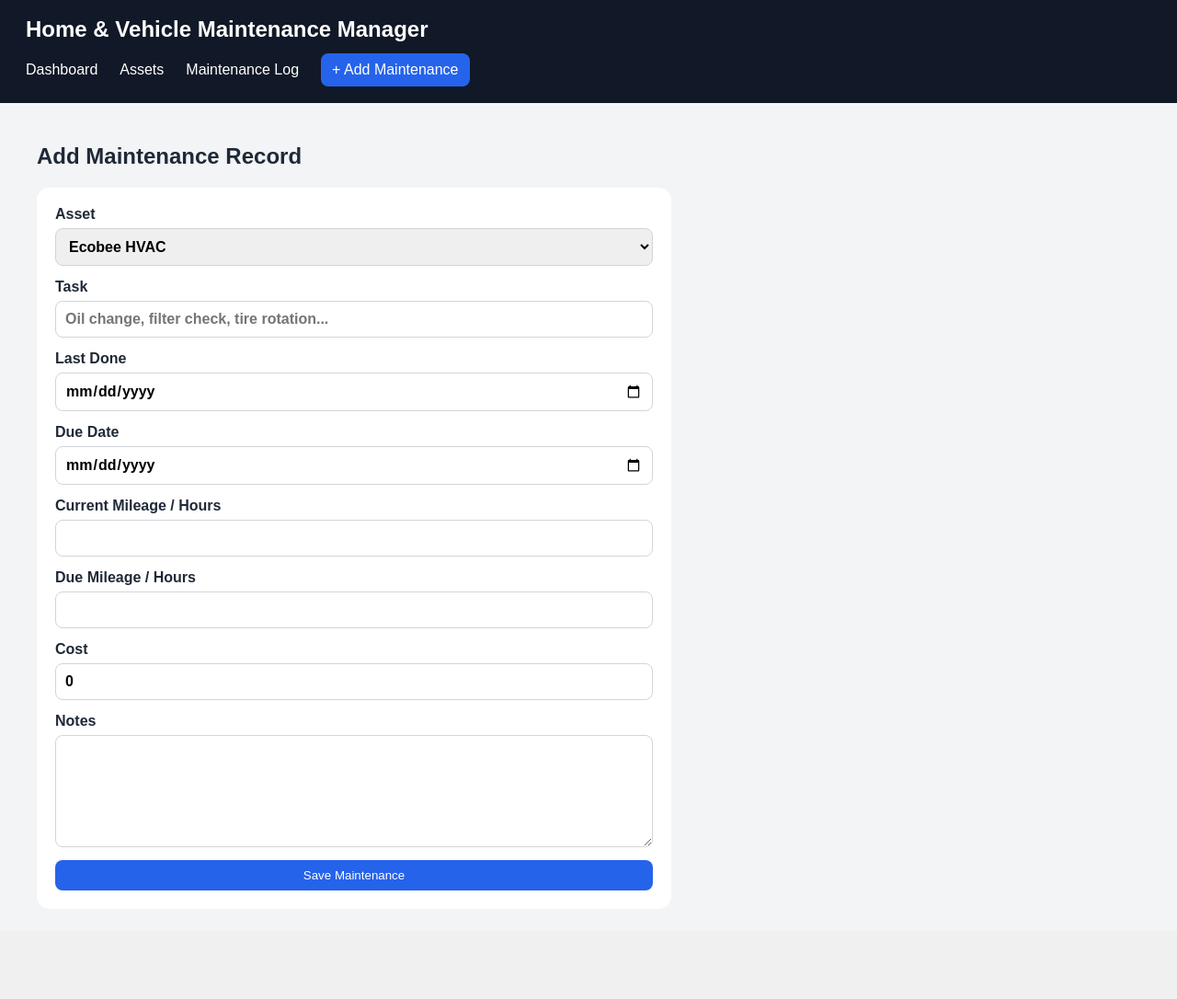
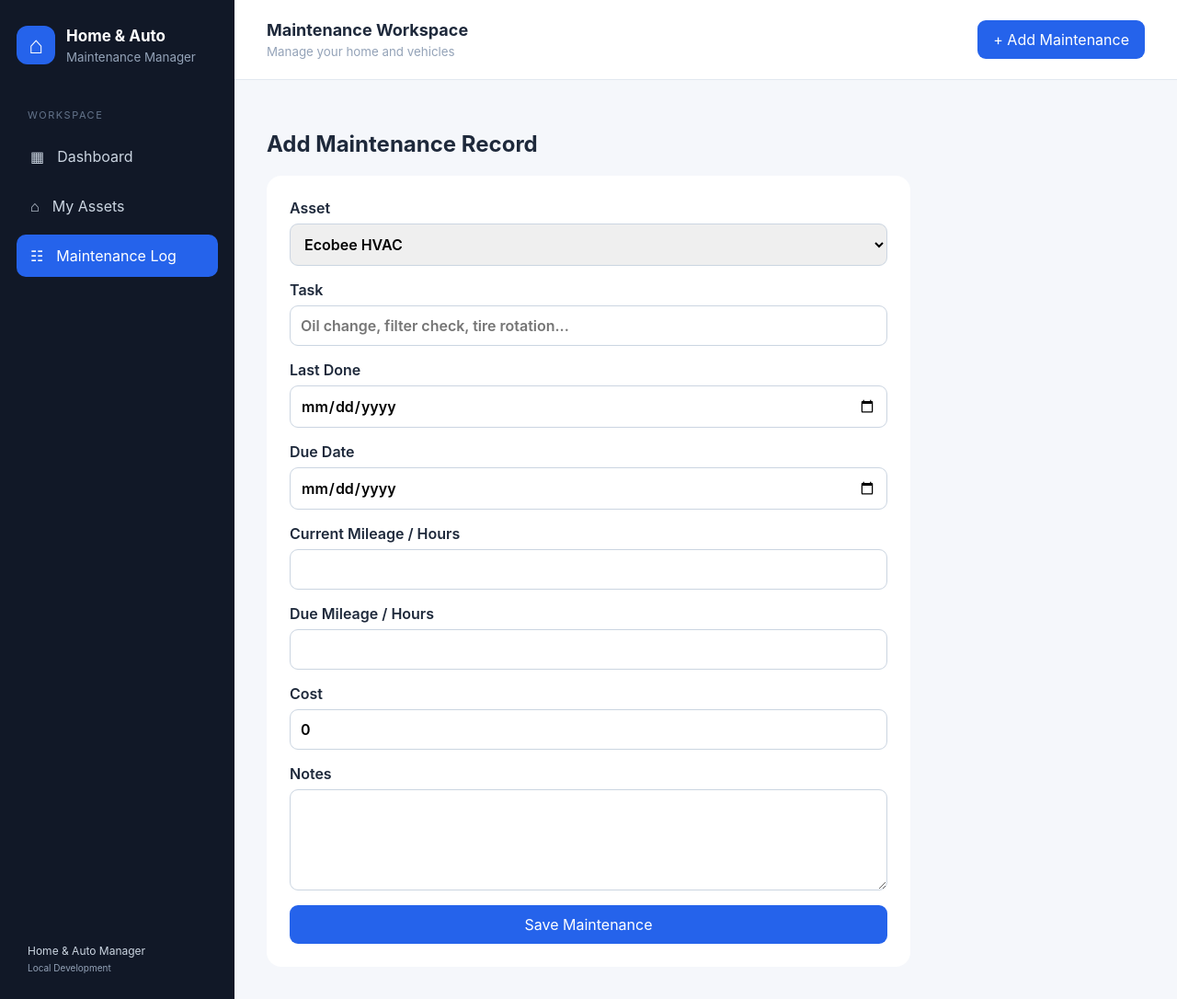
Before and after one commit to eljoyman27/vehicle_home_maintenance, a Flask app: page /maintenance/new in a window 1280 px wide. Shown: the whole page at 92% size. Before the commit the page ends 988 px from the top, so only its background shows below. Run offline with Flask 3, Linux system fonts and the light colour scheme; data comes from the database, SQL or seed files in the repository.

Commit message:
Improve dashboard UI and add empty maintenance state

```diff
--- a/app.py
+++ b/app.py
@@ -13,9 +13,6 @@ DB_PATH = APP_DIR / "maintenance.db"
 app = Flask(__name__)
 
 app.secret_key = os.environ.get("FLASK_SECRET_KEY")
-
-if not app.secret_key:
-    raise RuntimeError("FLASK_SECRET_KEY no está configurada")
 
 if not app.secret_key:
     raise RuntimeError("FLASK_SECRET_KEY no está configurada")
@@ -86,12 +83,16 @@ def days_until(due_date):
 
 def compute_status(due_date):
     d = days_until(due_date)
+
     if d is None:
-        return "Upcoming"
+        return "Not Scheduled"
+
     if d < 0:
         return "Overdue"
+
     if d <= 14:
         return "Due Soon"
+
     return "Upcoming"
 
 
@@ -117,13 +118,26 @@ def dashboard():
         item["days_until"] = days_until(item.get("due_date"))
         item["status"] = compute_status(item.get("due_date"))
         items.append(item)
+        has_maintenance = len(items) > 0
 
     overdue = [i for i in items if i["status"] == "Overdue"]
     due_soon = [i for i in items if i["status"] == "Due Soon"]
     upcoming = [i for i in items if i["status"] == "Upcoming"]
     total_cost = sum(float(i.get("cost") or 0) for i in items)
+    not_scheduled = [
+        i for i in items
+        if i["status"] == "Not Scheduled"
+    ]
 
-    return render_template("dashboard.html", overdue=overdue, due_soon=due_soon, upcoming=upcoming[:8], total_cost=total_cost)
+    return render_template(
+        "dashboard.html",
+        overdue=overdue,
+        due_soon=due_soon,
+        upcoming=upcoming[:8],
+        not_scheduled=not_scheduled,
+        total_cost=total_cost,
+        has_maintenance=has_maintenance
+    )
 
 
 @app.route("/assets")
--- a/static/style.css
+++ b/static/style.css
@@ -1,28 +1,382 @@
-:root { font-family: Arial, sans-serif; color: #1f2937; background: #f3f4f6; }
-body { margin: 0; }
-header { background: #111827; color: white; padding: 18px 28px; }
-header h1 { margin: 0 0 12px; font-size: 24px; }
-nav { display: flex; gap: 12px; flex-wrap: wrap; align-items: center; }
-nav a, .button, button { background: #2563eb; color: white; padding: 9px 12px; border-radius: 8px; text-decoration: none; border: 0; cursor: pointer; }
-nav a:not(.button) { background: transparent; padding-left: 0; }
-main { padding: 24px; max-width: 1200px; margin: auto; }
-.cards { display: grid; grid-template-columns: repeat(auto-fit, minmax(180px, 1fr)); gap: 16px; margin-bottom: 24px; }
-.card { background: white; padding: 18px; border-radius: 14px; box-shadow: 0 2px 10px rgba(0,0,0,.08); }
-.card h3 { margin: 0; color: #6b7280; }
-.card p { font-size: 30px; margin: 10px 0 0; font-weight: bold; }
-table { width: 100%; border-collapse: collapse; background: white; border-radius: 12px; overflow: hidden; margin-bottom: 28px; }
-th, td { padding: 12px; border-bottom: 1px solid #e5e7eb; text-align: left; vertical-align: top; }
-th { background: #e5e7eb; }
-.status { padding: 5px 8px; border-radius: 999px; font-size: 12px; font-weight: bold; display: inline-block; }
-.status.overdue { background: #fee2e2; color: #991b1b; }
-.status.due-soon { background: #fef3c7; color: #92400e; }
-.status.upcoming { background: #dcfce7; color: #166534; }
-.form { background: white; padding: 20px; border-radius: 14px; display: grid; gap: 14px; max-width: 650px; }
-label { display: grid; gap: 6px; font-weight: bold; }
-input, select, textarea { padding: 10px; border: 1px solid #d1d5db; border-radius: 8px; font: inherit; }
-textarea { min-height: 100px; }
-.flash { background: #dbeafe; color: #1e40af; padding: 12px; border-radius: 10px; margin-bottom: 18px; }
-.muted { color: #6b7280; }
-.page-actions { margin-bottom: 18px; }
-.danger { background: #dc2626; }
-@media (max-width: 760px) { table { display: block; overflow-x: auto; } main { padding: 14px; } }
+
+:root {
+  font-family: Inter, Arial, sans-serif;
+  color: #1e293b;
+  background: #f5f7fb;
+}
+
+* {
+  box-sizing: border-box;
+}
+
+body {
+  margin: 0;
+}
+
+.app-layout {
+  display: flex;
+  min-height: 100vh;
+}
+
+/* Sidebar */
+
+.sidebar {
+  width: 255px;
+  flex-shrink: 0;
+  background: #111827;
+  color: white;
+  padding: 28px 18px;
+  display: flex;
+  flex-direction: column;
+}
+
+.brand {
+  display: flex;
+  align-items: center;
+  gap: 12px;
+  margin-bottom: 48px;
+}
+
+.brand-icon {
+  background: #2563eb;
+  width: 42px;
+  height: 42px;
+  border-radius: 12px;
+  display: grid;
+  place-items: center;
+  font-size: 26px;
+}
+
+.brand strong {
+  display: block;
+  font-size: 17px;
+}
+
+.brand small,
+.topbar small,
+.sidebar-footer small {
+  display: block;
+  color: #94a3b8;
+  margin-top: 5px;
+}
+
+.nav-label {
+  font-size: 11px;
+  color: #64748b;
+  letter-spacing: 1.5px;
+  margin: 0 12px 15px;
+}
+
+.side-nav {
+  display: grid;
+  gap: 8px;
+}
+
+.side-nav a {
+  color: #cbd5e1;
+  text-decoration: none;
+  padding: 13px 15px;
+  border-radius: 10px;
+  display: flex;
+  gap: 14px;
+  align-items: center;
+}
+
+.side-nav a:hover,
+.side-nav a.active {
+  background: #2563eb;
+  color: white;
+}
+
+.sidebar-footer {
+  margin-top: auto;
+  padding: 20px 12px 0;
+  color: #cbd5e1;
+  font-size: 12px;
+}
+
+/* Main layout */
+
+.main-area {
+  flex: 1;
+  min-width: 0;
+}
+
+.topbar {
+  background: white;
+  border-bottom: 1px solid #e2e8f0;
+  padding: 22px 35px;
+  display: flex;
+  align-items: center;
+  justify-content: space-between;
+  gap: 16px;
+}
+
+.topbar strong {
+  display: block;
+  font-size: 18px;
+}
+
+.content {
+  padding: 35px;
+  max-width: 1500px;
+  margin: auto;
+}
+
+/* Buttons */
+
+.button,
+button {
+  background: #2563eb;
+  color: white;
+  padding: 11px 17px;
+  border-radius: 9px;
+  text-decoration: none;
+  border: 0;
+  cursor: pointer;
+  font: inherit;
+}
+
+.button:hover,
+button:hover {
+  background: #1d4ed8;
+}
+
+/* Dashboard cards */
+
+.cards {
+  display: grid;
+  grid-template-columns: repeat(4, minmax(0, 1fr));
+  gap: 20px;
+  margin-bottom: 35px;
+}
+
+.card {
+  background: white;
+  padding: 24px;
+  border-radius: 16px;
+  border: 1px solid #e2e8f0;
+  box-shadow: 0 4px 15px rgba(15, 23, 42, .04);
+}
+
+.card h3 {
+  margin: 0;
+  color: #64748b;
+  font-size: 14px;
+}
+
+.card p {
+  font-size: 34px;
+  font-weight: 700;
+  margin: 14px 0 0;
+}
+
+/* Tables */
+
+table {
+  width: 100%;
+  border-collapse: collapse;
+  background: white;
+  border-radius: 14px;
+  overflow: hidden;
+  margin-bottom: 30px;
+}
+
+th, td {
+  padding: 14px;
+  text-align: left;
+  border-bottom: 1px solid #e2e8f0;
+  vertical-align: top;
+}
+
+th {
+  background: #f1f5f9;
+  color: #475569;
+  font-size: 13px;
+}
+
+/* Status badges */
+
+.status {
+  display: inline-block;
+  padding: 6px 10px;
+  border-radius: 999px;
+  font-size: 12px;
+  font-weight: 600;
+}
+
+.status.overdue {
+  background: #fee2e2;
+  color: #991b1b;
+}
+
+.status.due-soon {
+  background: #fef3c7;
+  color: #92400e;
+}
+
+.status.upcoming {
+  background: #dcfce7;
+  color: #166534;
+}
+
+.status.not-scheduled {
+  background: #e2e8f0;
+  color: #475569;
+}
+
+/* Forms */
+
+.form {
+  background: white;
+  padding: 25px;
+  border-radius: 16px;
+  display: grid;
+  gap: 16px;
+  max-width: 700px;
+}
+
+label {
+  display: grid;
+  gap: 7px;
+  font-weight: 600;
+}
+
+input, select, textarea {
+  padding: 11px;
+  border: 1px solid #cbd5e1;
+  border-radius: 9px;
+  font: inherit;
+  max-width: 100%;
+}
+
+textarea {
+  min-height: 110px;
+}
+
+.flash {
+  background: #dbeafe;
+  color: #1e40af;
+  padding: 14px;
+  border-radius: 10px;
+  margin-bottom: 20px;
+}
+
+.muted {
+  color: #64748b;
+}
+
+.page-actions {
+  margin-bottom: 18px;
+}
+
+.danger,
+.danger:hover {
+  background: #dc2626;
+}
+
+/* Responsive */
+
+@media (max-width: 1100px) {
+  .cards {
+    grid-template-columns: repeat(2, minmax(0, 1fr));
+  }
+}
+
+@media (max-width: 760px) {
+  .app-layout {
+    display: block;
+  }
+
+  .sidebar {
+    width: 100%;
+    padding: 16px;
+  }
+
+  .brand {
+    margin-bottom: 16px;
+  }
+
+  .nav-label,
+  .sidebar-footer {
+    display: none;
+  }
+
+  .side-nav {
+    display: flex;
+    overflow-x: auto;
+  }
+
+  .side-nav a {
+    white-space: nowrap;
+  }
+
+  .topbar {
+    padding: 18px;
+    flex-wrap: wrap;
+  }
+
+  .content {
+    padding: 18px;
+  }
+
+  .cards {
+    grid-template-columns: 1fr;
+  }
+
+  table {
+    display: block;
+    overflow-x: auto;
+  }
+}
+
+/* Dashboard Empty State */
+
+.empty-state {
+  background: #ffffff;
+  border: 1px solid #e2e8f0;
+  border-radius: 18px;
+  padding: 65px 25px;
+  text-align: center;
+  max-width: 850px;
+  margin: 45px auto;
+  box-shadow: 0 8px 30px rgba(15, 23, 42, 0.04);
+}
+
+.empty-icon {
+  width: 76px;
+  height: 76px;
+  border-radius: 50%;
+  background: #eff6ff;
+  color: #2563eb;
+  font-size: 38px;
+  display: flex;
+  align-items: center;
+  justify-content: center;
+  margin: 0 auto 22px;
+}
+
+.empty-state h2 {
+  font-size: 25px;
+  margin: 0 0 14px;
+  color: #1e293b;
+}
+
+.empty-state p {
+  color: #64748b;
+  line-height: 1.7;
+  max-width: 480px;
+  margin: 0 auto 28px;
+}
+
+.empty-state .button {
+  display: inline-block;
+  padding: 13px 22px;
+}
+
+@media (max-width: 760px) {
+  .empty-state {
+    padding: 40px 20px;
+    margin: 25px auto;
+  }
+}
--- a/templates/base.html
+++ b/templates/base.html
@@ -1,29 +1,80 @@
+
 <!doctype html>
 <html lang="en">
 <head>
   <meta charset="utf-8">
-  <meta name="viewport" content="width=device-width, initial-scale=1">
-  <title>Maintenance Manager</title>
-  <link rel="stylesheet" href="{{ url_for('static', filename='style.css') }}">
+  <meta name="viewport"
+        content="width=device-width, initial-scale=1">
+
+  <title>Home & Auto Maintenance</title>
+
+  <link rel="stylesheet"
+        href="{{ url_for('static', filename='style.css') }}">
 </head>
+
 <body>
-  <header>
-    <h1>Home & Vehicle Maintenance Manager</h1>
-    <nav>
-      <a href="{{ url_for('dashboard') }}">Dashboard</a>
-      <a href="{{ url_for('assets') }}">Assets</a>
-      <a href="{{ url_for('maintenance') }}">Maintenance Log</a>
-      <a class="button" href="{{ url_for('new_maintenance') }}">+ Add Maintenance</a>
+<div class="app-layout">
+
+  <aside class="sidebar">
+    <div class="brand">
+      <div class="brand-icon">⌂</div>
+      <div>
+        <strong>Home & Auto</strong>
+        <small>Maintenance Manager</small>
+      </div>
+    </div>
+
+    <div class="nav-label">WORKSPACE</div>
+
+    <nav class="side-nav">
+      <a href="{{ url_for('dashboard') }}"
+         class="{{ 'active' if request.endpoint == 'dashboard' else '' }}">
+        <span>▦</span> Dashboard
+      </a>
+
+      <a href="{{ url_for('assets') }}"
+         class="{{ 'active' if request.endpoint in ['assets', 'new_asset'] else '' }}">
+        <span>⌂</span> My Assets
+      </a>
+
+      <a href="{{ url_for('maintenance') }}"
+         class="{{ 'active' if request.endpoint in ['maintenance', 'new_maintenance'] else '' }}">
+        <span>☷</span> Maintenance Log
+      </a>
     </nav>
+
+    <div class="sidebar-footer">
+      Home & Auto Manager
+      <small>Local Development</small>
+    </div>
+  </aside>
+
+  <div class="main-area">
+    <header class="topbar">
+      <div>
+        <strong>Maintenance Workspace</strong>
+        <small>Manage your home and vehicles</small>
+      </div>
+
+      <a class="button"
+         href="{{ url_for('new_maintenance') }}">
+        + Add Maintenance
+      </a>
     </header>
 
-  <main>
+    <main class="content">
       {% with messages = get_flashed_messages() %}
         {% if messages %}
-        <div class="flash">{{ messages[0] }}</div>
+          <div class="flash">
+            {{ messages[0] }}
+          </div>
         {% endif %}
       {% endwith %}
+
       {% block content %}{% endblock %}
     </main>
+  </div>
+
+</div>
 </body>
 </html>
```
Also changed, not shown: templates/dashboard.html (+57 -5 lines). Lines whose indentation alone changed are shown as unchanged.
